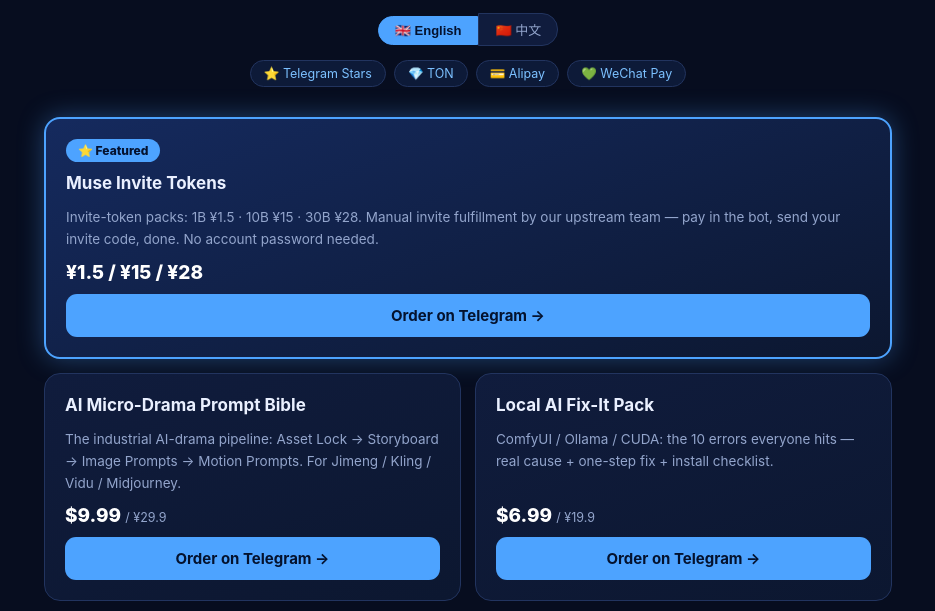
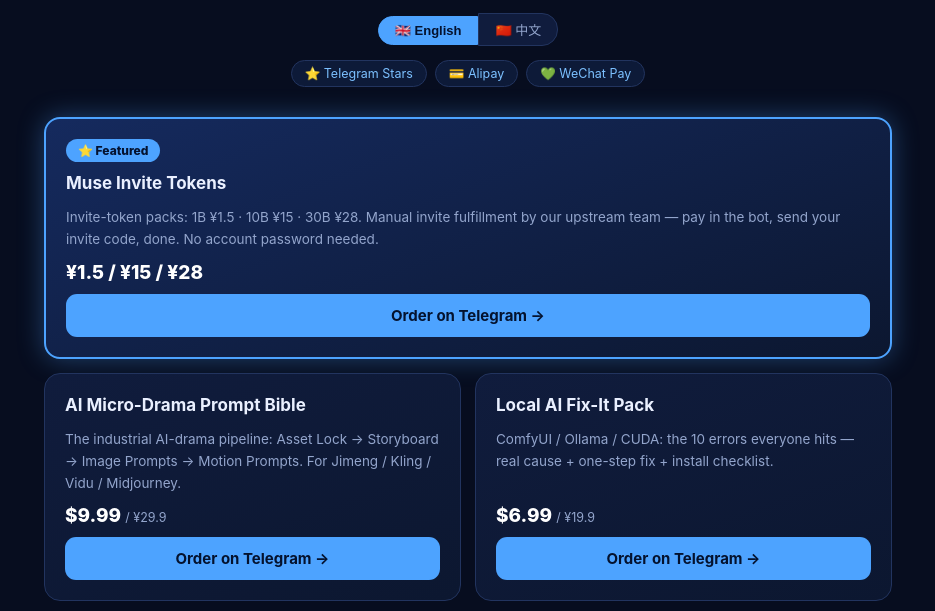
Before and after one commit to YYB1219/ai, a plain HTML site: page shop/index.html in a window 1280 px wide. Shown: the part 189-800 px from the top of the page, without its empty margins (172-1107 px from the left). Drawn offline with Linux system fonts and the light colour scheme.

Commit message:
Remove TON badge (no TON receiving)

```diff
--- a/shop/index.html
+++ b/shop/index.html
@@ -52,7 +52,7 @@ span.zh{display:none}
 <p class="tag en">Digital tools for AI creators — instant delivery by Telegram bot.</p>
 <p class="tag zh">AI 创作者数字工具 — Telegram 机器人自动发货。</p>
 <div class="langbar"><button id="ben" class="on" onclick="setLang('en')">🇬🇧 English</button><button id="bzh" onclick="setLang('zh')">🇨🇳 中文</button></div>
-<div class="pays"><span>⭐ Telegram Stars</span><span>💎 TON</span><span>💳 Alipay <span class="zh">支付宝</span></span><span>💚 WeChat Pay <span class="zh">微信</span></span></div>
+<div class="pays"><span>⭐ Telegram Stars</span><span>💳 Alipay <span class="zh">支付宝</span></span><span>💚 WeChat Pay <span class="zh">微信</span></span></div>
 </header>
 
 <div class="grid">
```
